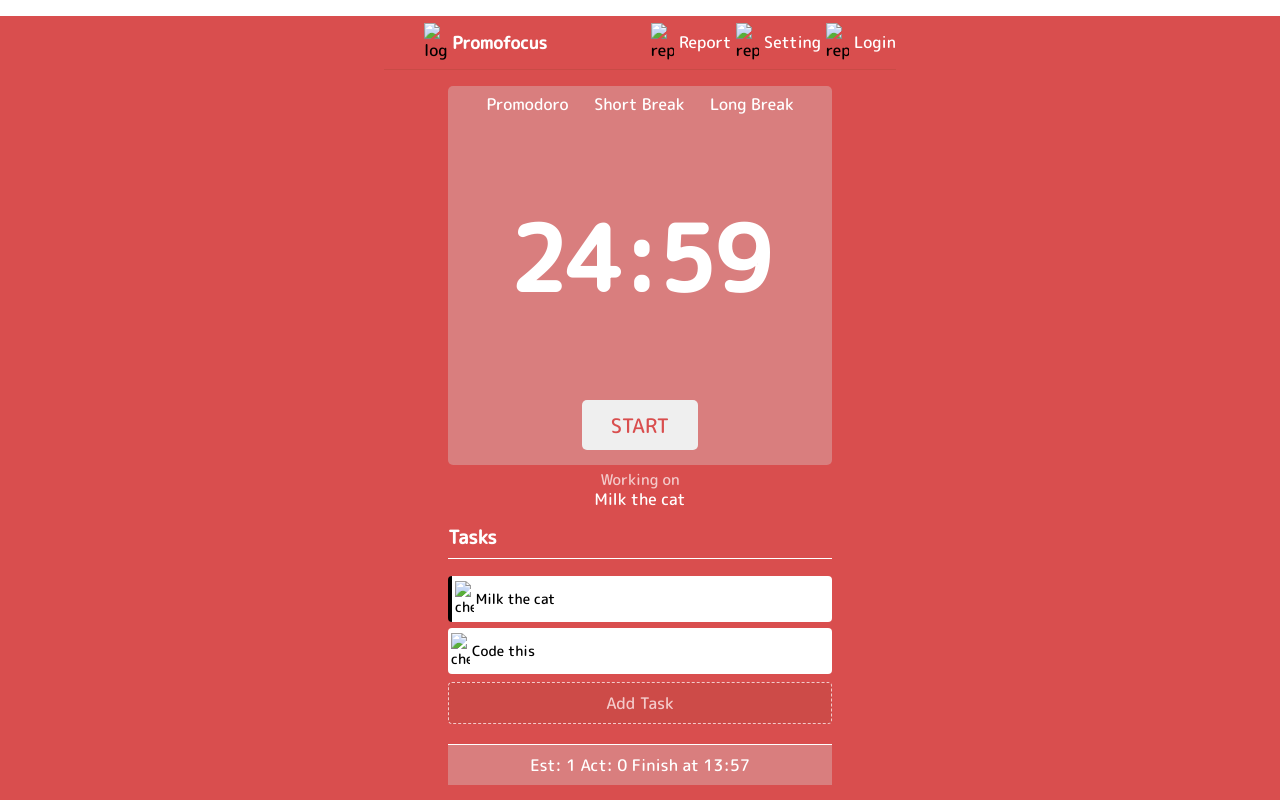
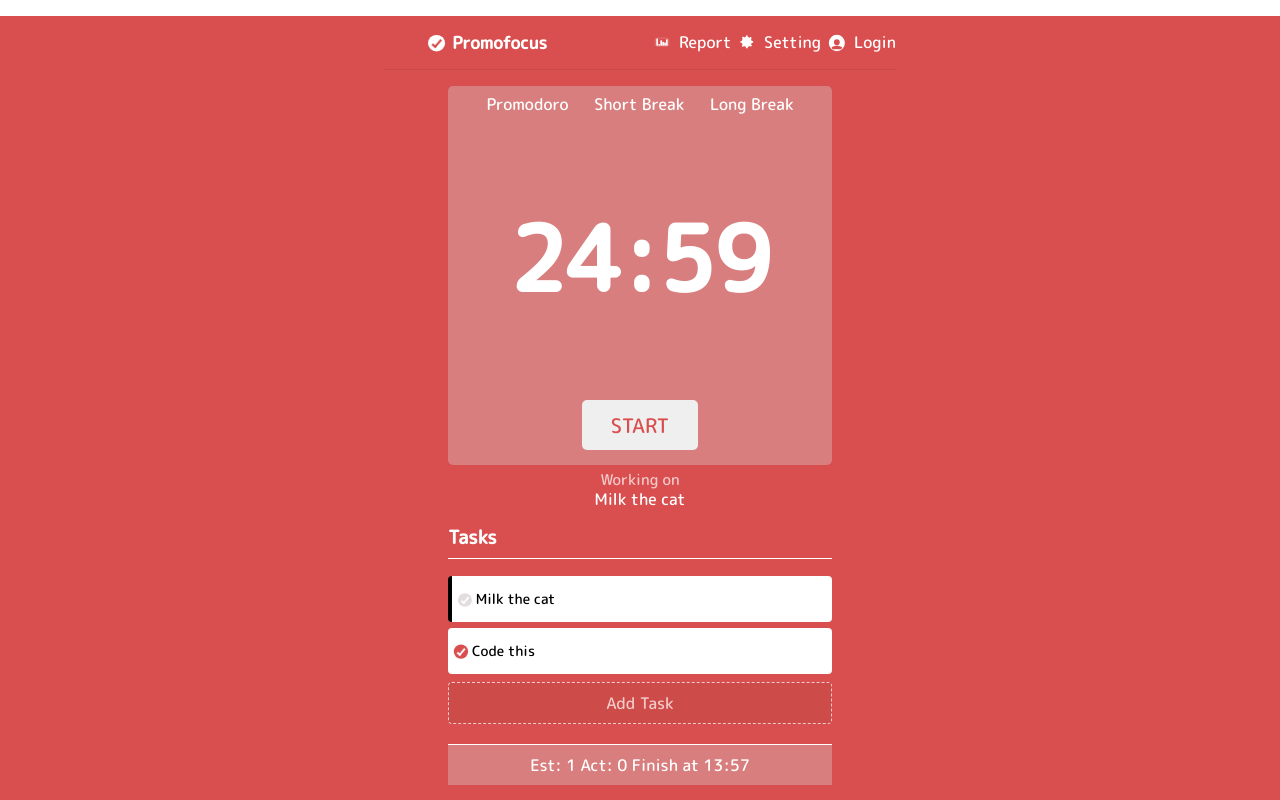
Before and after one commit to FrederikVilmar/recreate, a plain HTML site: page index.html in a window 1280 px wide. Shown: the top 800 px of the page. Drawn offline with Linux system fonts and the light colour scheme; the site is published under a folder, as on GitHub Pages, so addresses that start at the root find nothing.

Commit message:
final final commit

```diff
--- a/index.html
+++ b/index.html
@@ -10,13 +10,13 @@
 <body>
     <header>
         <ul class="navbar">
-            <img class="logo1" src="/img/checkmarkred.svg" alt="logo">
+            <img class="logo1" src="img/checkmarkred.svg" alt="logo">
             <h2 class="logo">Promofocus</h2>
-            <img class="navicons" src="/img/report.svg" alt="report">
+            <img class="navicons" src="img/report.svg" alt="report">
             <a href="">Report</a>
-            <img class="navicons" src="/img/setting.svg" alt="report">
+            <img class="navicons" src="img/setting.svg" alt="report">
             <a href="">Setting</a>
-            <img class="navicons" src="/img/profile.svg" alt="report">
+            <img class="navicons" src="img/profile.svg" alt="report">
             <a href="">Login</a>
         </ul>
 
@@ -46,11 +46,11 @@
                 <h3>Tasks</h3>
             </div>
             <div class="box1">
-                <img class="checkmark" src="/img/checkmarkgrey.svg" alt="checkmarkgrey">
+                <img class="checkmark" src="img/checkmarkgrey.svg" alt="checkmarkgrey">
                 <p>Milk the cat</p>
             </div>
             <div class="box2">
-                <img class="checkmark" src="/img/checkmarkallred.svg" alt="checkmarkgrey">
+                <img class="checkmark" src="img/checkmarkallred.svg" alt="checkmarkgrey">
                 <p>Code this</p>
             </div>
             <div class="box3">
@@ -133,9 +133,9 @@
         </ul>
     </div>
     <section class="socialimg">
-        <img src="/img/facebook.svg" alt="">
-        <img src="/img/instagram.svg" alt="">
-        <img src="/img/pinterest.svg" alt="">
+        <img src="img/facebook.svg" alt="">
+        <img src="img/instagram.svg" alt="">
+        <img src="img/pinterest.svg" alt="">
     </section>
     <div class="footertext2">
         <p>Made with love by <a class="yuya">Yuya Uzu</a> </p>
```
